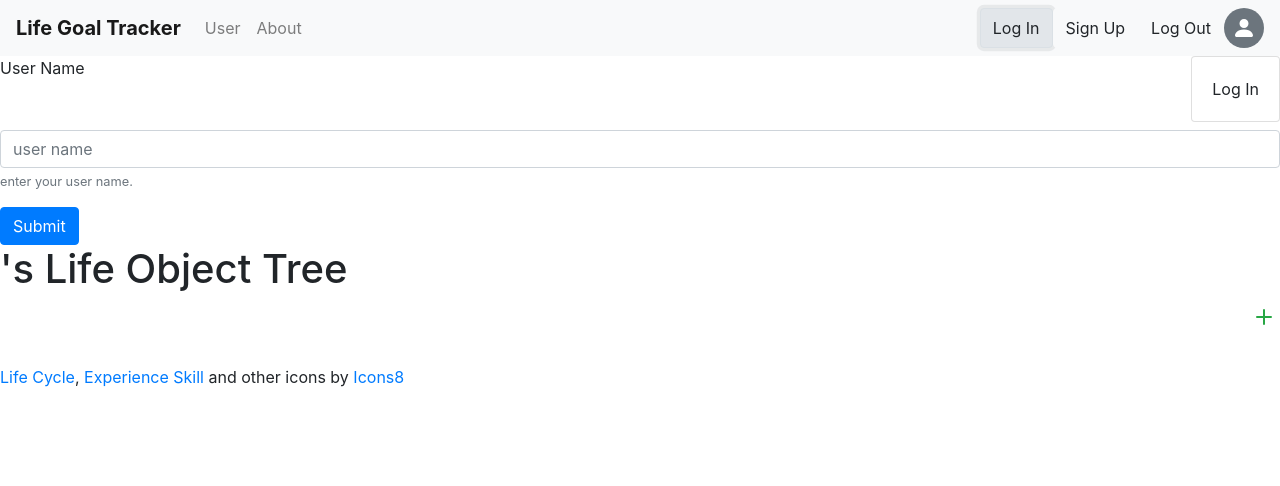
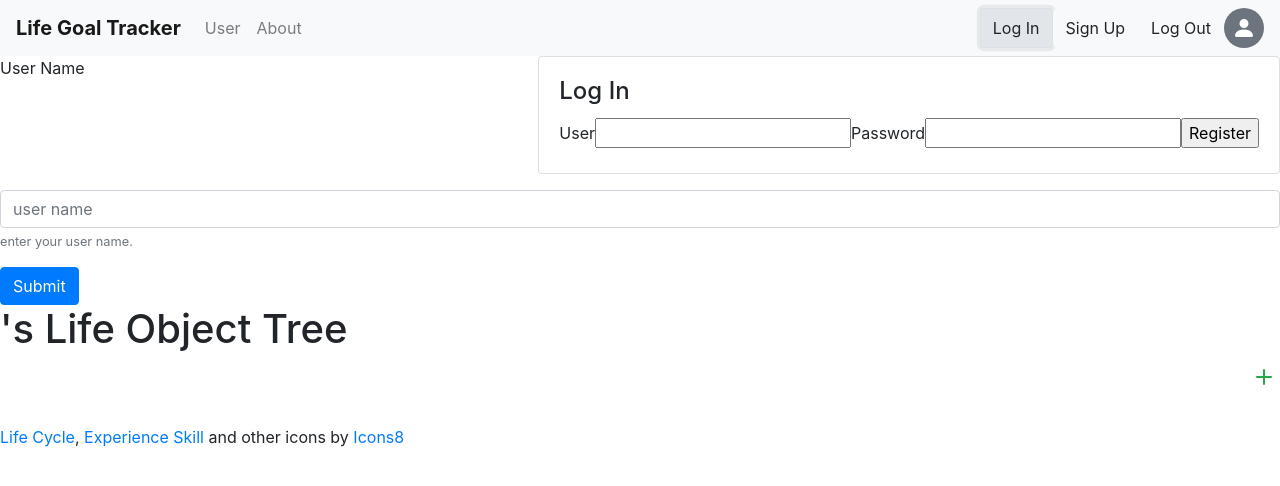
Before and after one commit to HMJBS/LifeGoalApp, a Vue app: page /#/ in a window 1280 px wide. Both pictures are taken after a click on the button "Log In". Shown: the top 486 px of the page. Built offline with nearby package versions, Linux system fonts and the light colour scheme.

Commit message:
externalize 3 login/logout/signup collapses

```diff
--- a/src/App.vue
+++ b/src/App.vue
@@ -42,22 +42,31 @@
         </b-navbar-nav>
       </b-collapse>
     </b-navbar>
-    <b-collapse id="login-collapse" v-model="visibles.login">
-      <b-card style="max-width: 50rem;" class="mb-2 float-right">Log In</b-card>
+    <b-collapse id="login-collapse" v-model="visibles.login" style="max-width: 50rem;" class="mb-3 float-right">
+      <Login />
     </b-collapse>
-    <b-collapse id="signup-collapse" v-model="visibles.signup">
-      <b-card style="max-width: 50rem;" class="mb-2 float-right">Sign Up</b-card>
+    <b-collapse id="signup-collapse" v-model="visibles.signup" style="max-width: 50rem;" class="mb-3 float-right" >
+      <Register />
     </b-collapse>
-    <b-collapse id="logout-collapse" v-model="visibles.logout">
-      <b-card style="max-width: 50rem;" class="mb-2 float-right">Log Out</b-card>
+    <b-collapse id="logout-collapse" v-model="visibles.logout" style="max-width: 50rem;" class="mb-3 float-right">
+      <Logout />
     </b-collapse>
     <router-view />
   </div>
 </template>
 
 <script>
+import Register from '@/components/Register.vue'
+import Login from '@/components/prompts/Login.vue'
+import Logout from '@/components/prompts/Logout.vue'
+
 export default {
   name: 'App',
+  components: {
+    Register,
+    Login,
+    Logout
+  },
   data() {
     return {
       visibles: {
--- a/src/components/Register.vue
+++ b/src/components/Register.vue
@@ -1,15 +1,15 @@
 <template>
   <div class="register">
-        <h2>Register New User</h2>
+    <b-card title="Sign Up">
       <form>
         <label for="userNameInput">User</label>
-            <input id="userNameInput" type="text" v-model="userName">
+        <input id="userNameInput" type="text" v-model="userName" />
         <label for="passwordInput">Password</label>
-            <input id="passwordInput" type="password" v-model="password">
-            <input type="submit" value="Register" @click="registerUser"
-            @submit.prevent="registerUser" >
+        <input id="passwordInput" type="password" v-model="password" />
+        <input type="submit" value="Register" @click="registerUser" @submit.prevent="registerUser" />
       </form>
-        <span id="queryResult"> {{ queryStatus }}</span>
+      <span id="queryResult">{{ queryStatus }}</span>
+    </b-card>
   </div>
 </template>
 
@@ -21,18 +21,20 @@ export default {
       userName: '',
       password: '',
       queryStatus: ''
-        }
+    };
   },
   methods: {
     registerUser() {
-            this.queryStatus = 'registering..'
-            this.$store.dispatch('registerNewUser', this.userName).
-            then(() => {
+      this.queryStatus = 'registering..';
+      this.$store
+        .dispatch('registerNewUser', this.userName)
+        .then(() => {
           this.queryStatus = 'success';
-            }).catch(() => {
+        })
+        .catch(() => {
           this.queryStatus = 'failure';
         });
     }
   }
-}
+};
 </script>
--- /dev/null
+++ b/src/components/prompts/Login.vue
@@ -0,0 +1,25 @@
+<template>
+  <div class="login-collapse">
+    <b-card title="Log In">
+      <form>
+        <label for="user-input">User</label>
+        <input id="user-input" type="text" v-model="user" />
+        <label for="password-input">Password</label>
+        <input id="password-input" type="password" v-model="password" />
+        <input type="submit" value="Register" @click="registerUser" @submit.prevent="registerUser" />
+      </form>
+    </b-card>
+  </div>
+</template>
+
+<script>
+export default {
+  name: 'Login',
+  data() {
+    return {
+      user: "",
+      password: ""
+    }
+  }
+};
+</script>
--- /dev/null
+++ b/src/components/prompts/Logout.vue
@@ -0,0 +1,11 @@
+<template>
+  <b-card title="Log Out">
+    <b-button variant="warn">OK?</b-button>
+  </b-card>
+</template>
+
+<script>
+export default {
+  name: 'Logout'
+};
+</script>
```
Lines whose indentation alone changed are shown as unchanged.
